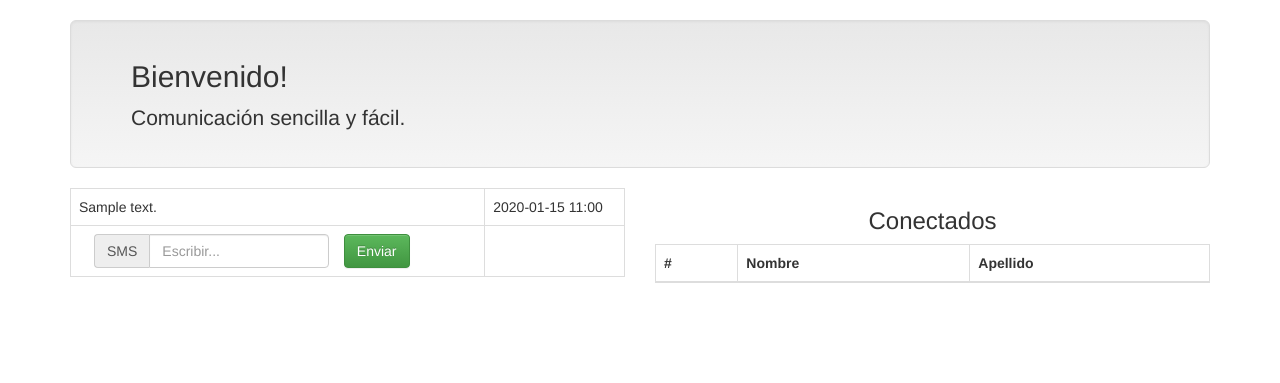
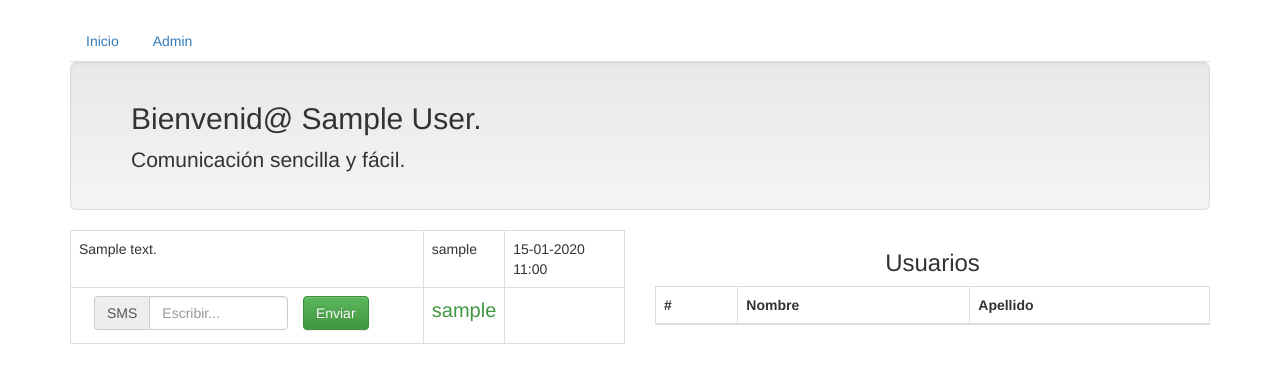
Before and after one commit to goidor/chat-django, a Django app: page /1/1/ in a window 1280 px wide. Shown: the top 383 px of the page. Run offline with Django 3.2, Linux system fonts and the light colour scheme; tables that the repository leaves empty hold one stand-in row (values such as "Sample post"); lists and menus that the app fills with data are empty; some libraries are stand-ins or nearby versions.

Commit message:
Update views chat and templates

```diff
--- a/chat_django/chat/models.py
+++ b/chat_django/chat/models.py
@@ -18,7 +18,7 @@ class Message(models.Model):
     time = models.DateTimeField(default=timezone.now, db_index=True)
 
     def __str__(self):
-        return '[{time}]: {message}'.format(**self.as_dict())
+        return '[%s]: %s' % (self.time, self.message)
 
     def room_post_save(sender, instance, created, **kwargs):
         Room.objects.get_or_create(user=instance.user_id)
--- a/chat_django/chat/templates/chat/chat.html
+++ b/chat_django/chat/templates/chat/chat.html
@@ -3,7 +3,7 @@
 {% block content %}
 			<div class="jumbotron well">
 				<h2>
-					Bienvenido!
+                    Bienvenid@ {{ user_name }}.
 				</h2>
 				<p>
 				    Comunicación sencilla y fácil.
@@ -17,7 +17,8 @@
         {% for message in messages %}
           <tr>
             <td>{{ message.message }}</td>
-            <td>{{ message.time|date:'Y-m-d H:i' }}</td>
+            <td>{{ message.user.username }}</td>
+            <td>{{ message.time|date:'d-m-Y H:i' }}</td>
           </tr>
         {% endfor %}
       </tbody>
@@ -32,12 +33,13 @@
             </div>
                 <button type="submit" id="enviar" class="btn btn-success">Enviar</button>
         </td>
+        <td align="center"> <p style="color: #419641; font-size: 20px;"> {{ user_chat }} </p></td>
       </tfoot>
     </table>
   </form>
 				</div>
 				<div class="col-md-6">
-                    <h3 align="center">Conectados</h3>
+                    <h3 align="center">Usuarios</h3>
 					<table class="table table-hover table-bordered">
 						<thead>
 							<tr>
@@ -51,14 +53,22 @@
 									Apellido
 								</th>
 							</tr>
-						</thead>
+                        </thead>
 						<tbody>
                             {% for user in users %}
-                            <tr>
-                                <td>{{ forloop.counter }}</td>
-                                <td>{{ user.first_name }}</td>
-                                <td>{{ user.last_name }}</td>
-                            </tr>
+                                {% for room in user.room_set.all %}
+                                <tr class="success">
+                                    <td>
+                                        <a href="{% url "chat:messages" usuario room.id %}">{{ user.username }}</a>
+                                    </td>
+                                    <td>
+                                        <a href="{% url "chat:messages" usuario room.id %}">{{ user.first_name }}</a>
+                                    </td>
+                                    <td>
+                                        <a href="{% url "chat:messages" usuario room.id %}">{{ user.last_name }}</a>
+                                    </td>
+                                </tr>
+                                {% endfor %}
                             {% endfor %}
 						</tbody>
 					</table>
--- a/chat_django/chat/views.py
+++ b/chat_django/chat/views.py
@@ -1,6 +1,7 @@
 from django.shortcuts import render, redirect
 from django.views.generic import ListView
 from django.views.generic.detail import DetailView
+from django.db.models import Q
 from django.views.generic.edit import (
     CreateView,
     UpdateView
@@ -21,14 +22,11 @@ class ListUsers(ListView):
 def list_chats(request, user_id):
     if user_id is not None:
         user = User.objects.get(id=user_id)
-        users = User.objects.filter(is_active=True, is_superuser=False)
-        room_id = Room.objects.get_or_create(user=user)
+        users = User.objects.filter(~Q(id=user_id), is_active=True, is_superuser=False)
 
         return render(request, 'chat/room_list.html',
-                     {'list_users': users,
-                      'room_id': room_id[0].id,
-                     'usuario': User.objects.get(id=user_id)},
-                     )
+            {'list_users': users,
+            'usuario': user.id})
     else:
         return render(request, 'chat/room_list.html')
 
@@ -40,7 +38,7 @@ def messages(request, user_id, room_id=None):
         form = MessageSendForm(request.POST)
         if form.is_valid():
             #import pdb; pdb.set_trace()
-            room_chat = Room.objects.get(user=user)
+            room_chat = Room.objects.get(id=room_id)
             message = form.save(commit=False)
             message.message = request.POST['message']
             message.room = room_chat
@@ -48,14 +46,17 @@ def messages(request, user_id, room_id=None):
             message.save()
 
     if room_id:
-        room_chat = Room.objects.get_or_create(user=user)
-        messages = Message.objects.filter(room=room_chat[0])
-        users = User.objects.filter(is_active=True, is_superuser=False).exclude(id=user_id)
+        room_chat, created = Room.objects.get_or_create(user=user_id)
+        #messages = Message.objects.filter(room=room_chat[0], user=)
+        messages = reversed(room_chat.messages.order_by('-time')[:50])
+        users = User.objects.filter(~Q(id=user_id), is_active=True, is_superuser=False)
 
         return render(request, 'chat/chat.html',
-                     {'room_chat': room_chat,
-                      'messages': messages,
-                      'users': users,
-                      'form': form})
+            {'messages': messages,
+            'users': users,
+            'user_chat': user.username,
+            'usuario': user.id,
+            'user_name': '%s %s' % (user.first_name, user.last_name),
+            'form': form})
     else:
         return render(request, 'chat/room_list.html')
--- a/chat_django/templates/base.html
+++ b/chat_django/templates/base.html
@@ -19,6 +19,14 @@
     <div class="container">
 	    <div class="row">
 		    <div class="col-md-12">
+                <ul class="nav nav-tabs">
+                    <li>
+                        <a href="{% url "chat:list" %}">Inicio</a>
+                    </li>
+                    <li>
+                        <a href="/admin/">Admin</a>
+                    </li>
+                </ul>
                 {% block content %}{% endblock content %}
 		    </div>
 	    </div>
```
Also changed, not shown: chat_django/chat/templates/chat/room_list.html (+7 -4 lines), chat_django/chat/templates/chat/user_list.html (+31 -11 lines).
